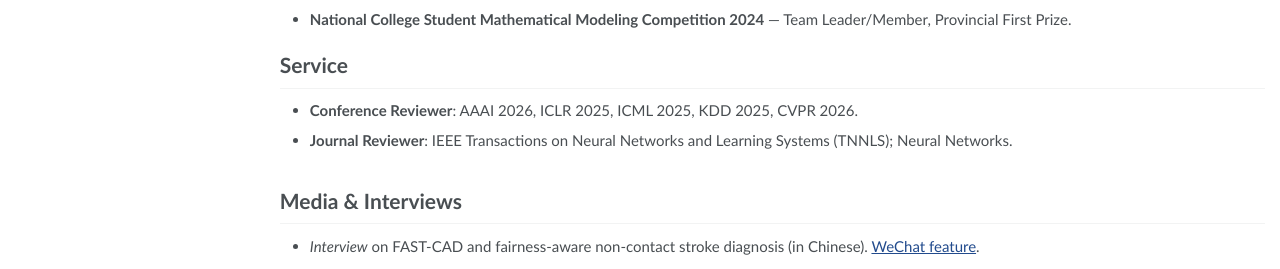
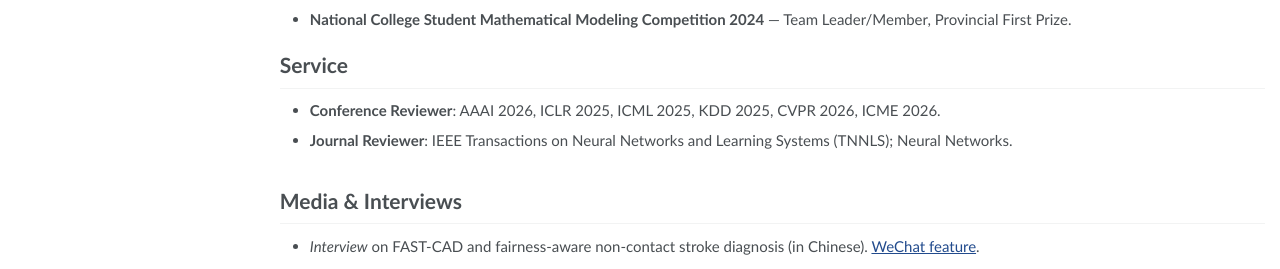
Before and after one commit to shatianming5/shatianming5.github.io, a Jekyll site: the page built from _pages/about.md, in a window 1280 px wide and 1263 px high. Shown: the part 991-1260 px from the top of the window. Built offline with Jekyll 4.4.1, drawn with Linux system fonts in a browser that asks for light colours.

Commit message:
Update about.md

```diff
--- a/_pages/about.md
+++ b/_pages/about.md
@@ -41,7 +41,7 @@ Mission-driven undergraduate student researcher at Stony Brook University, motiv
 - **National College Student Mathematical Modeling Competition 2024** — Team Leader/Member, Provincial First Prize.
 
 # Service
-- **Conference Reviewer**: AAAI 2026, ICLR 2025, ICML 2025, KDD 2025, CVPR 2026.
+- **Conference Reviewer**: AAAI 2026, ICLR 2025, ICML 2025, KDD 2025, CVPR 2026, ICME 2026.
 - **Journal Reviewer**: IEEE Transactions on Neural Networks and Learning Systems (TNNLS); Neural Networks.
 
 <span class='anchor' id='media'></span>
```
